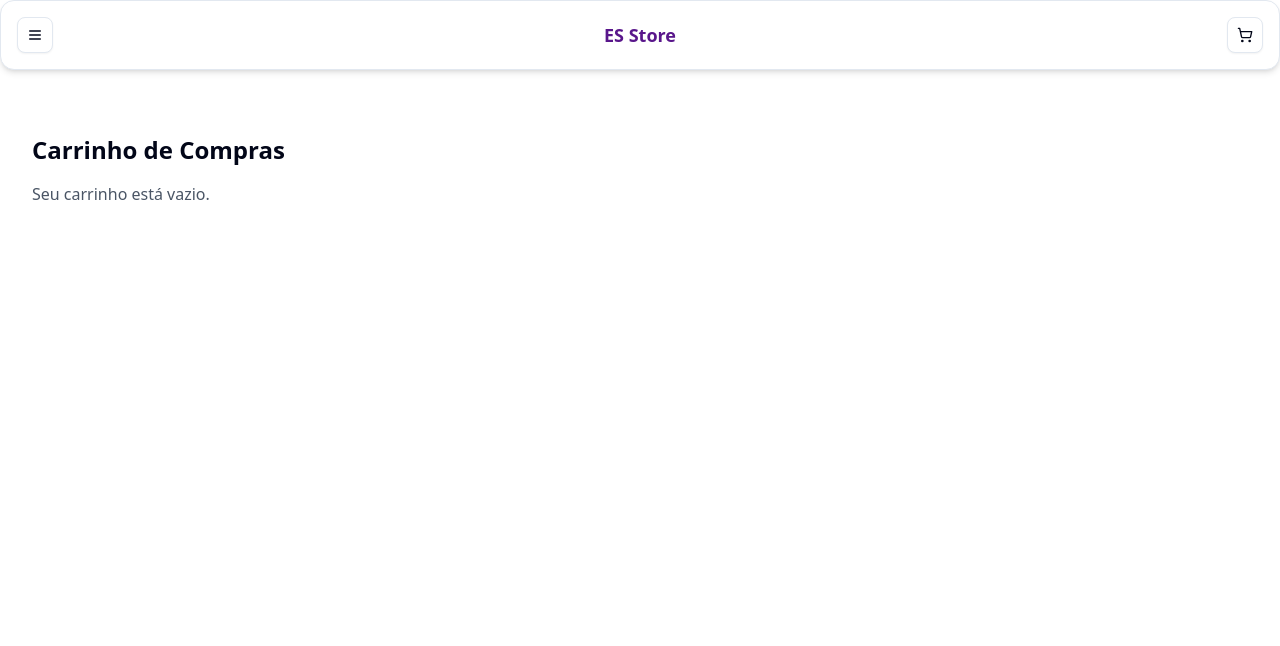
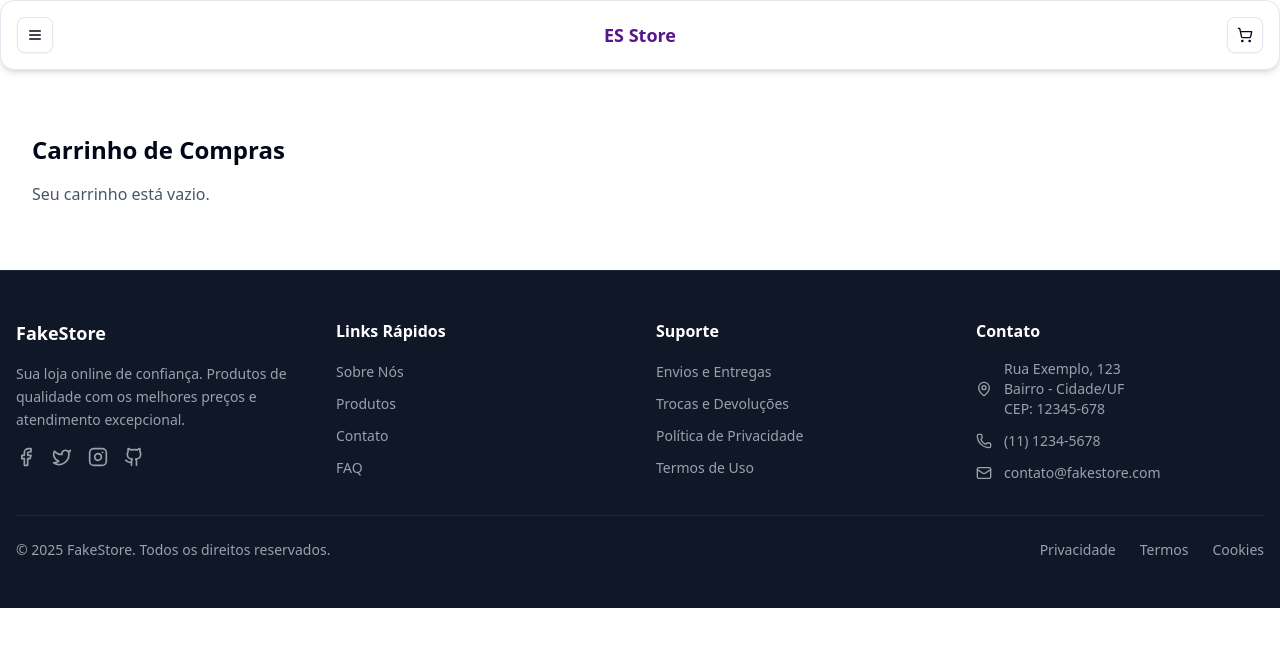
Before and after one commit to eracksonsouza/es-store, a Next.js app: page /cart in a window 1280 px wide. Shown: the top 646 px of the page. Built offline with nearby package versions, Linux system fonts and the light colour scheme.

Commit message:
feat: implement new Footer component with enhanced layout and social links

```diff
--- a/src/app/(home)/components/Footer.tsx
+++ b/src/app/(home)/components/Footer.tsx
@@ -1,8 +1,194 @@
+import Link from "next/link";
+import {
+  Mail,
+  Phone,
+  MapPin,
+  Facebook,
+  Twitter,
+  Instagram,
+  Github,
+} from "lucide-react";
+
 const Footer = () => {
   return (
-    <footer className="bg-gray-800 text-white py-4">
-      <div className="container mx-auto text-center">
-        <p>&copy; {new Date().getFullYear()} Criado por Erackson Souza 💡</p>
+    <footer className="bg-gray-900 text-gray-300 border-t border-gray-800">
+      <div className="container mx-auto px-4 py-12">
+        {/* Seção Principal */}
+        <div className="grid grid-cols-1 md:grid-cols-2 lg:grid-cols-4 gap-8 mb-8">
+          {/* Informações da Empresa */}
+          <div className="space-y-4">
+            <h3 className="text-lg font-semibold text-white mb-4">FakeStore</h3>
+            <p className="text-sm text-gray-400 leading-relaxed">
+              Sua loja online de confiança. Produtos de qualidade com os
+              melhores preços e atendimento excepcional.
+            </p>
+
+            {/* Redes Sociais */}
+            <div className="flex space-x-4 mt-4">
+              <Link
+                href="#"
+                className="text-gray-400 hover:text-white transition-colors"
+              >
+                <Facebook className="h-5 w-5" />
+              </Link>
+              <Link
+                href="#"
+                className="text-gray-400 hover:text-white transition-colors"
+              >
+                <Twitter className="h-5 w-5" />
+              </Link>
+              <Link
+                href="#"
+                className="text-gray-400 hover:text-white transition-colors"
+              >
+                <Instagram className="h-5 w-5" />
+              </Link>
+              <Link
+                href="#"
+                className="text-gray-400 hover:text-white transition-colors"
+              >
+                <Github className="h-5 w-5" />
+              </Link>
+            </div>
+          </div>
+
+          {/* Links Rápidos */}
+          <div>
+            <h4 className="text-md font-semibold text-white mb-4">
+              Links Rápidos
+            </h4>
+            <ul className="space-y-2">
+              <li>
+                <Link
+                  href="/about"
+                  className="text-sm text-gray-400 hover:text-white transition-colors"
+                >
+                  Sobre Nós
+                </Link>
+              </li>
+              <li>
+                <Link
+                  href="/products"
+                  className="text-sm text-gray-400 hover:text-white transition-colors"
+                >
+                  Produtos
+                </Link>
+              </li>
+              <li>
+                <Link
+                  href="/contact"
+                  className="text-sm text-gray-400 hover:text-white transition-colors"
+                >
+                  Contato
+                </Link>
+              </li>
+              <li>
+                <Link
+                  href="/faq"
+                  className="text-sm text-gray-400 hover:text-white transition-colors"
+                >
+                  FAQ
+                </Link>
+              </li>
+            </ul>
+          </div>
+
+          {/* Suporte */}
+          <div>
+            <h4 className="text-md font-semibold text-white mb-4">Suporte</h4>
+            <ul className="space-y-2">
+              <li>
+                <Link
+                  href="/shipping"
+                  className="text-sm text-gray-400 hover:text-white transition-colors"
+                >
+                  Envios e Entregas
+                </Link>
+              </li>
+              <li>
+                <Link
+                  href="/returns"
+                  className="text-sm text-gray-400 hover:text-white transition-colors"
+                >
+                  Trocas e Devoluções
+                </Link>
+              </li>
+              <li>
+                <Link
+                  href="/privacy"
+                  className="text-sm text-gray-400 hover:text-white transition-colors"
+                >
+                  Política de Privacidade
+                </Link>
+              </li>
+              <li>
+                <Link
+                  href="/terms"
+                  className="text-sm text-gray-400 hover:text-white transition-colors"
+                >
+                  Termos de Uso
+                </Link>
+              </li>
+            </ul>
+          </div>
+
+          {/* Contato */}
+          <div>
+            <h4 className="text-md font-semibold text-white mb-4">Contato</h4>
+            <div className="space-y-3">
+              <div className="flex items-center space-x-3">
+                <MapPin className="h-4 w-4 text-gray-400 flex-shrink-0" />
+                <p className="text-sm text-gray-400">
+                  Rua Exemplo, 123
+                  <br />
+                  Bairro - Cidade/UF
+                  <br />
+                  CEP: 12345-678
+                </p>
+              </div>
+
+              <div className="flex items-center space-x-3">
+                <Phone className="h-4 w-4 text-gray-400 flex-shrink-0" />
+                <p className="text-sm text-gray-400">(11) 1234-5678</p>
+              </div>
+
+              <div className="flex items-center space-x-3">
+                <Mail className="h-4 w-4 text-gray-400 flex-shrink-0" />
+                <p className="text-sm text-gray-400">contato@fakestore.com</p>
+              </div>
+            </div>
+          </div>
+        </div>
+
+        <hr className="border-gray-800 mb-6" />
+
+        <div className="flex flex-col md:flex-row justify-between items-center space-y-4 md:space-y-0">
+          <p className="text-sm text-gray-400">
+            © {new Date().getFullYear()} FakeStore. Todos os direitos
+            reservados.
+          </p>
+
+          <div className="flex flex-wrap gap-6 text-sm">
+            <Link
+              href="/privacy"
+              className="text-gray-400 hover:text-white transition-colors"
+            >
+              Privacidade
+            </Link>
+            <Link
+              href="/terms"
+              className="text-gray-400 hover:text-white transition-colors"
+            >
+              Termos
+            </Link>
+            <Link
+              href="/cookies"
+              className="text-gray-400 hover:text-white transition-colors"
+            >
+              Cookies
+            </Link>
+          </div>
+        </div>
       </div>
     </footer>
   );
--- a/src/app/(home)/page.tsx
+++ b/src/app/(home)/page.tsx
@@ -2,7 +2,6 @@ import { getAllProducts } from "../lib/api";
 import { CategoriesSection } from "./components/CategoriesSection";
 import { CTASection } from "./components/CTASection";
 import { FeaturedProducts } from "./components/FeaturedProducts";
-import Footer from "./components/Footer";
 import { HeroSection } from "./components/HeroSection";
 
 const HomePage = async () => {
@@ -13,7 +12,6 @@ const HomePage = async () => {
       <FeaturedProducts products={products} />
       <CategoriesSection />
       <CTASection />
-      <Footer />
     </main>
   );
 };
--- a/src/app/layout.tsx
+++ b/src/app/layout.tsx
@@ -2,6 +2,7 @@ import type { Metadata } from "next";
 import "./globals.css";
 import Header from "./(home)/components/Header";
 import CartProvider from "./context/CartContext";
+import Footer from "./(home)/components/Footer";
 
 export const metadata: Metadata = {
   title: "Create Next App",
@@ -19,6 +20,7 @@ export default function RootLayout({
         <CartProvider>
           <Header />
           {children}
+          <Footer />
         </CartProvider>
       </body>
     </html>
```
